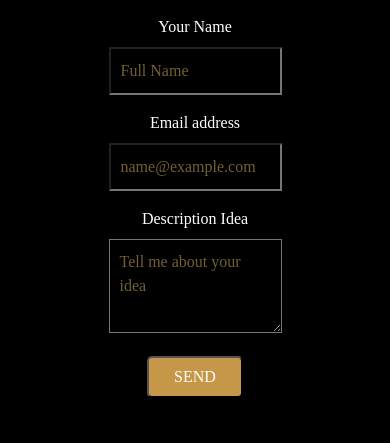
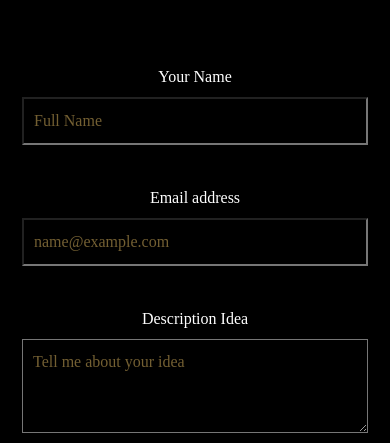
Before and after one commit to sbdanielduque/CoderHouse-Project, a website: page pages/contact.html in a window 390 px wide. Shown: the part 243-686 px from the top of the page. Drawn offline with nearby package versions, Linux system fonts and the light colour scheme.

Commit message:
pre entrega 3, falta galery

```diff
--- a/pages/contact.html
+++ b/pages/contact.html
@@ -4,6 +4,8 @@
     <meta charset="UTF-8">
     <meta http-equiv="X-UA-Compatible" content="IE=edge">
     <meta name="viewport" content="width=device-width, initial-scale=1.0">
+    <meta name="keywords" content="tattoo, tattooart, art, bodyart, piercing, artist, tattoogalery">
+    <meta name="description" content="If you want to contact Jesus in this section you can leave your information and your ideas">
     <title>Contact Me</title>
     <script src="https://kit.fontawesome.com/650a415e7b.js" crossorigin="anonymous"></script><link href="https://cdn.jsdelivr.net/npm/bootstrap@5.3.0-alpha3/dist/css/bootstrap.min.css" rel="stylesheet" integrity="sha384-KK94CHFLLe+nY2dmCWGMq91rCGa5gtU4mk92HdvYe+M/SXH301p5ILy+dN9+nJOZ" crossorigin="anonymous">
     <script src="https://cdn.jsdelivr.net/npm/bootstrap@5.3.0-alpha3/dist/js/bootstrap.bundle.min.js" integrity="sha384-ENjdO4Dr2bkBIFxQpeoTz1HIcje39Wm4jDKdf19U8gI4ddQ3GYNS7NTKfAdVQSZe" crossorigin="anonymous"></script>
--- a/scss/_mediaqueris.scss
+++ b/scss/_mediaqueris.scss
@@ -1,4 +1,5 @@
 @media screen and (max-width: 576px){
+    /* index */
     .mainIndex{
         margin-top: 10px;
         .row{
@@ -16,6 +17,7 @@
 
     }
 
+    /* About */
     .mainAbout{
         .pCont{
             margin-top: 0;
@@ -34,7 +36,7 @@
             }
         }
     }
-
+    /* Experience */
     .mainExp{
         .block1{
             flex-direction: column;
@@ -50,7 +52,7 @@
             flex-direction: column-reverse;
         }
     }
-
+    /* Galery */
     .mainGalery{
         .containerGalery{
             flex-direction: column-reverse;
@@ -63,4 +65,14 @@
             }
         }
     }
+    /* Contact */
+    .mainContact{
+        .formContact{
+            margin-top: 50px;
+            input{
+                width: 100%;
+                margin-bottom: 25px;
+            }
+        }
+    }
 }
```
Also changed, not shown: index.html (+2 -0 lines), package.json (added, +11 -0 lines), pages/about-me.html (+2 -0 lines), pages/experience.html (+2 -0 lines), pages/galery.html (+2 -0 lines), css/style.css, 1 other file.
